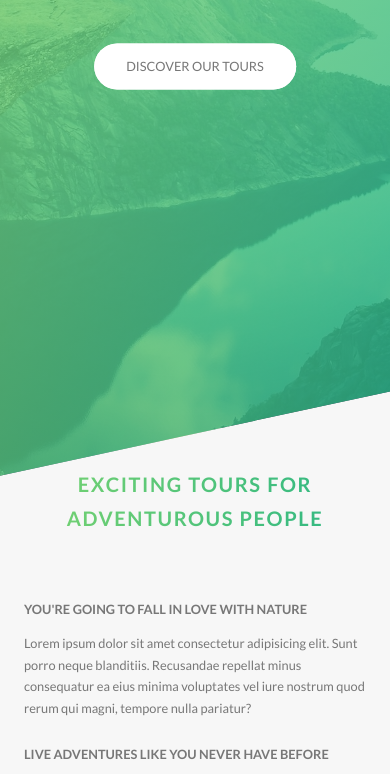
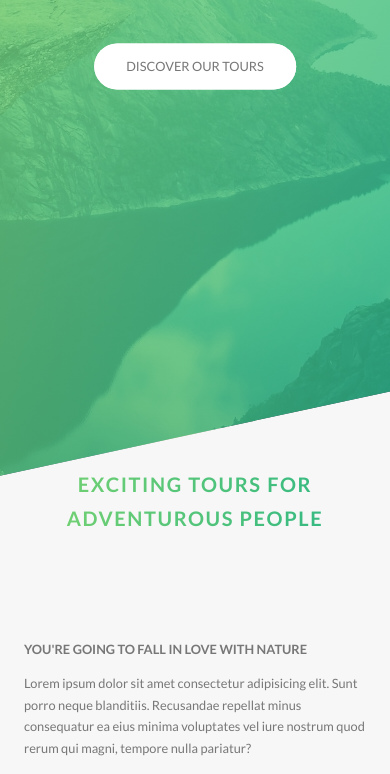
Before and after one commit to YudhaYuki/yuyu-tour-and-travel, a website: page index.html in a window 390 px wide. Shown: the part 326-1100 px from the top of the page. Drawn offline with Linux system fonts and the light colour scheme.

Commit message:
Persponsive Design PART III, changing responsive on margin-bottom-big and medium

```diff
--- a/sass/base/_utilities.scss
+++ b/sass/base/_utilities.scss
@@ -2,12 +2,20 @@
     text-align: center !important;
 }
 
+.u-margin-bottom-medium {
+    margin-bottom: 4rem !important;
+
+    @include respond(tab-port) {
+        padding-bottom: 3rem !important;
+    }
+}
+
 .u-margin-bottom-big {
     margin-bottom: 8rem !important;
-}
 
-.u-margin-bottom-medium {
-    margin-bottom: 4rem !important;
+    @include respond(tab-port) {
+        padding-bottom: 5rem !important;
+    }
 }
 
 .u-margin-bottom-small {
```
Also changed, not shown: css/style.css.
